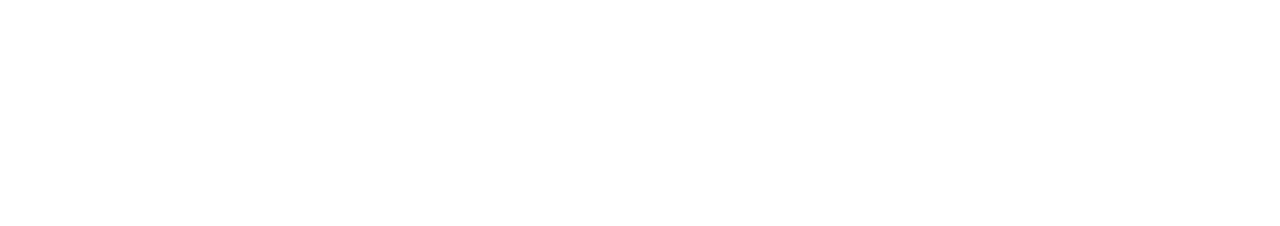
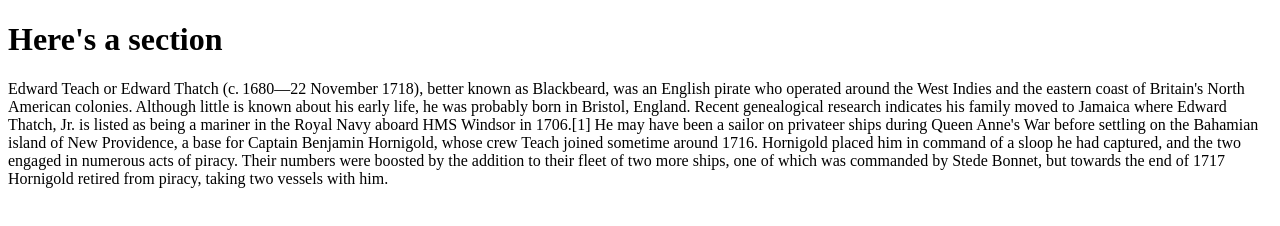
Before and after one commit to martinjc/cmt112-git-coursework, a plain HTML site: page index.html in a window 1280 px wide. Drawn offline with Linux system fonts and the light colour scheme.

Commit message:
add text about blackbeard

```diff
--- a/index.html
+++ b/index.html
@@ -5,6 +5,8 @@
     <title>My Ace Coursework</title>
 </head>
 <body>
+    <h1>Here's a section</h1>
+    <p>Edward Teach or Edward Thatch (c. 1680—22 November 1718), better known as Blackbeard, was an English pirate who operated around the West Indies and the eastern coast of Britain's North American colonies. Although little is known about his early life, he was probably born in Bristol, England. Recent genealogical research indicates his family moved to Jamaica where Edward Thatch, Jr. is listed as being a mariner in the Royal Navy aboard HMS Windsor in 1706.[1] He may have been a sailor on privateer ships during Queen Anne's War before settling on the Bahamian island of New Providence, a base for Captain Benjamin Hornigold, whose crew Teach joined sometime around 1716. Hornigold placed him in command of a sloop he had captured, and the two engaged in numerous acts of piracy. Their numbers were boosted by the addition to their fleet of two more ships, one of which was commanded by Stede Bonnet, but towards the end of 1717 Hornigold retired from piracy, taking two vessels with him.</p>
 
 </body>
 </html>
```
